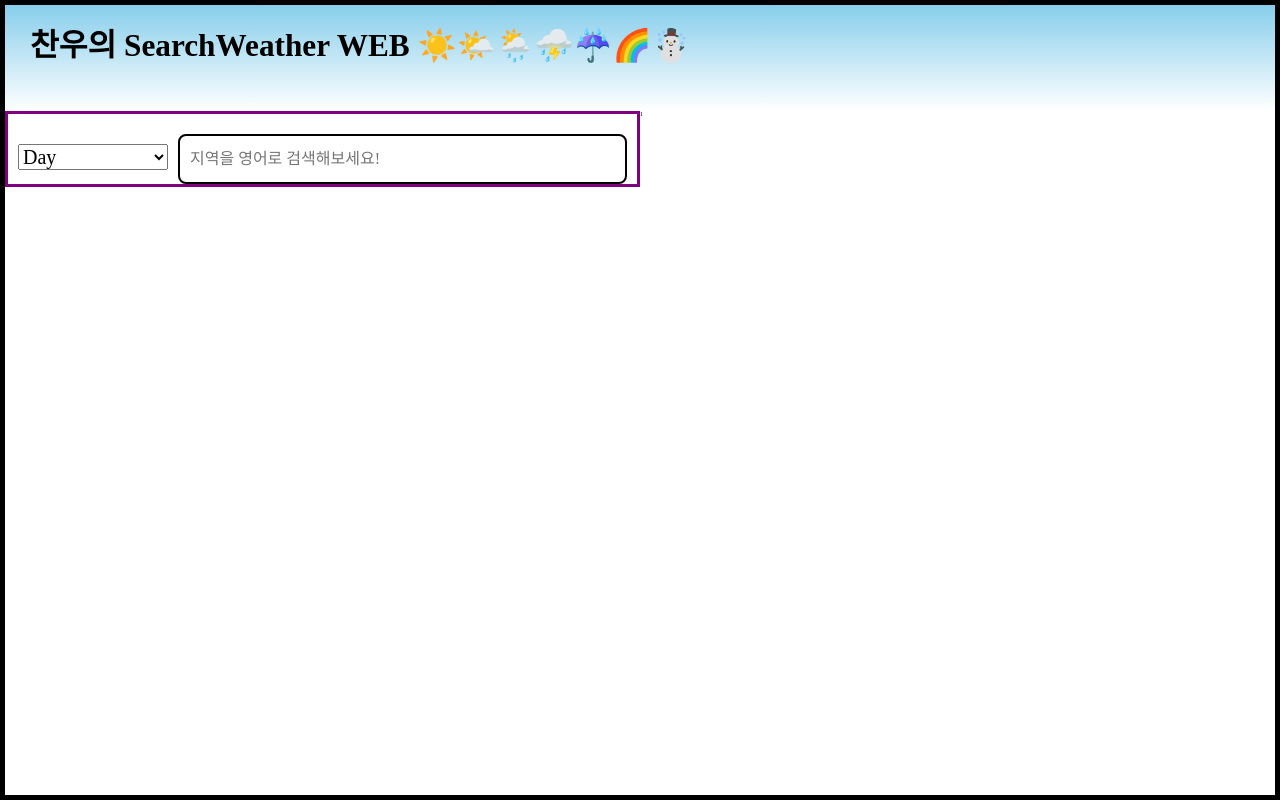
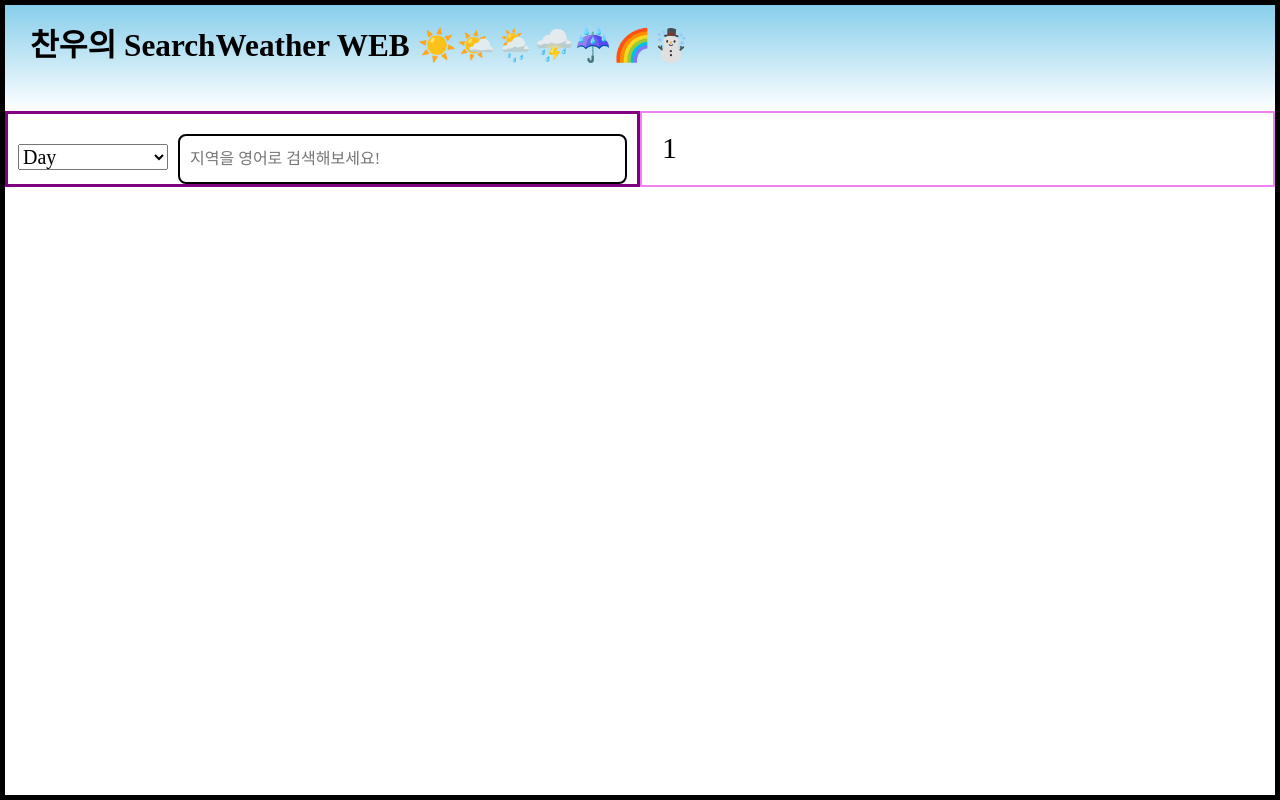
Before and after one commit to GO-SOPT-WEB/ChanwooJeong, a React (Vite) app in the folder Week4-0506/SearchWeather/: page /1 in a window 1280 px wide. Built offline with nearby package versions, Linux system fonts and the light colour scheme; a web font is replaced by a local one.

Commit message:
[feat] : cardSection과 card component 배치

```diff
--- a/Week4-0506/SearchWeather/src/Router.jsx
+++ b/Week4-0506/SearchWeather/src/Router.jsx
@@ -1,6 +1,7 @@
 import { BrowserRouter, Route, Routes } from 'react-router-dom';
 import SearchWeather from './pages/SearchWeather';
 import WeatherInfoSection from './pages/WeatherInfoSection';
+import WeatherCardSection from './components/WeatherCardSection';
 
 const Router = () => {
     return (
@@ -10,7 +11,7 @@ const Router = () => {
                   <Routes>
                     <Route path="/" element={<SearchWeather />} >
                         <Route path=":period" element={<WeatherInfoSection />}>
-                            {/* <Route path=":area" element={} /> */}
+                            <Route path=":area" element={<WeatherCardSection />} />
                         </Route>
                     </Route>
                   </Routes>
--- /dev/null
+++ b/Week4-0506/SearchWeather/src/components/WeatherCard.jsx
@@ -0,0 +1,49 @@
+import React from "react";
+import { styled } from "styled-components";
+
+const Wrapper = styled.article`
+  display: flex;
+  flex-direction: column;
+  overflow: hidden;
+  width: 25rem;
+
+  background-color: #fff;
+  border-radius: 0.8rem;
+  box-shadow: 0px 0.4rem 0.8rem rgba(0, 0, 0, 0.1);
+
+  header {
+    display: flex;
+    justify-content: space-between;
+    align-items: center;
+    padding: 16px;
+
+    background-color: #1a73e8;
+    color: #fff;
+  }
+  p {
+    display: flex;
+    flex-direction: column;
+    margin: 0;
+    padding: 16px;
+
+    font-size: 16px;
+
+    span {
+      margin-right: 8px;
+    }
+  }
+`;
+
+const WeatherCard = () => {
+  return (
+    <Wrapper>
+      <header>날씨</header>
+      <p>
+        <span>이게내용</span>
+        <span>이게 온도</span>
+      </p>
+    </Wrapper>
+  );
+};
+
+export default WeatherCard;
--- /dev/null
+++ b/Week4-0506/SearchWeather/src/components/WeatherCardSection.jsx
@@ -0,0 +1,29 @@
+import React from "react";
+import WeatherCard from "./WeatherCard";
+import { styled } from "styled-components";
+
+const Wrapper = styled.div`
+  display: flex;
+  flex-wrap: wrap;
+  justify-content: center;
+  gap: 1rem;
+
+  width: 100%;
+  padding: 1rem;
+
+  border: 2px solid blue;
+`;
+
+const WeatherCardSection = () => {
+  return (
+    <Wrapper>
+      <WeatherCard />
+      <WeatherCard />
+      <WeatherCard />
+      <WeatherCard />
+      <WeatherCard />
+    </Wrapper>
+  );
+};
+
+export default WeatherCardSection;
--- a/Week4-0506/SearchWeather/src/pages/WeatherInfoSection.jsx
+++ b/Week4-0506/SearchWeather/src/pages/WeatherInfoSection.jsx
@@ -1,13 +1,25 @@
-import { useParams } from "react-router-dom";
+import { Outlet, useParams } from "react-router-dom";
+import { styled } from "styled-components";
+import WeatherCard from "../components/WeatherCard";
+
+const Wrapper = styled.div`
+    width: 100%;
+    padding: 2rem;
+
+    border: 2px solid violet;
+    font-size: 3rem;
+`
+
 
 const WeatherInfoSection = () => {
 
-    const {period} = useParams()
+    const {period ,area} = useParams()
 
     return (
-        <div>
-            {period}
-        </div>
+        <Wrapper>
+            {period} {area}
+            <Outlet />
+        </Wrapper>
     );
 };
 
```
